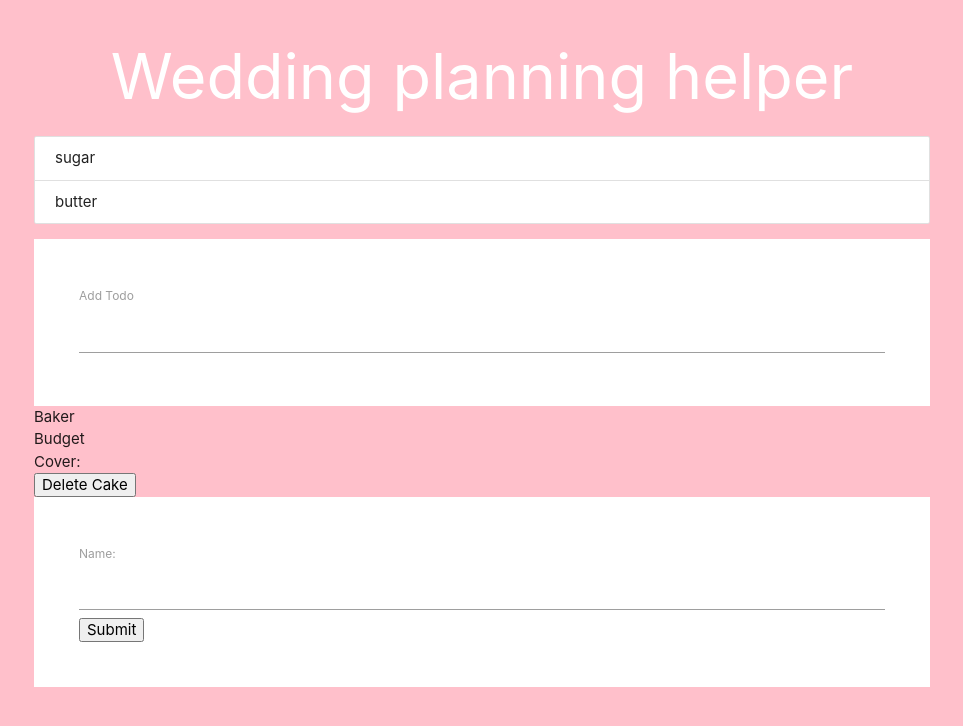
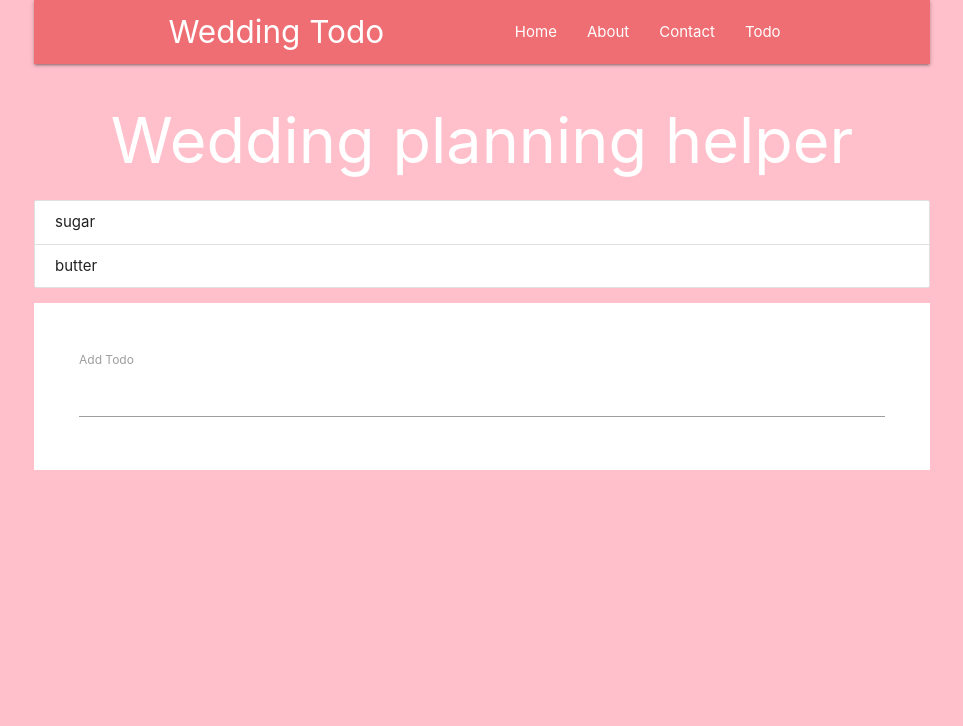
Before and after one commit to ch264/wedding_todo, a React (Create React App) app in the folder my-app/: page / in a window 1280 px wide. Shown: the top 726 px of the page, without its empty margins (158-1121 px from the left). Built offline with nearby package versions, Linux system fonts and the light colour scheme.

Commit message:
added navbar

```diff
--- a/my-app/src/App.js
+++ b/my-app/src/App.js
@@ -4,8 +4,13 @@ import React, { Component } from 'react';
 import Cake from './Cake';
 import AddItem from './addItem';
 
-import Todos from './Todos';
-import AddTodo from './addForm'
+import Todos from './components/Todos';
+import AddTodo from './components/addForm';
+
+import Home from './components/Home';
+import About from './components/About';
+import Contact from './components/Contact';
+import Navbar from './components/Navbar';
 
 
 class App extends Component {
@@ -69,13 +74,18 @@ class App extends Component {
   render() {
   return (
     <div className="App container">
+      <Navbar />
       <h1 className="center white-text">Wedding planning helper</h1>
       <Todos todos={this.state.todos} deleteTodo={this.deleteTodo} />
       <AddTodo addTodo={this.addTodo} />
 
+
+
+      {/* <AddItem addItemFunc={this.addItemFunc}/>
+
       {/* reference array and pass it down as props */}
-      <Cake deleteCake={ this.deleteCake } cake={ this.state.todos } />
-      <AddItem addItemFunc={this.addItemFunc}/>
+      {/* <Cake deleteCake={ this.deleteCake } cake={ this.state.todos } /> */}
+
     </div>
   );
   }
--- /dev/null
+++ b/my-app/src/components/About.js
@@ -0,0 +1,12 @@
+import React from 'react';
+
+const About = () => {
+	return (
+		<div className="container">
+			<h4 className="center">About</h4>
+			<p>Lorem ipsum dolor, sit amet consectetur adipisicing elit. Nisi, unde. Ea dolorum ipsam, nisi minus molestiae perferendis rerum soluta quibusdam quasi doloremque reprehenderit illum, provident magni velit saepe laboriosam eos.</p>
+		</div>
+	)
+}
+
+export default About
--- /dev/null
+++ b/my-app/src/components/Contact.js
@@ -0,0 +1,12 @@
+import React from 'react';
+
+const Contact = () => {
+	return (
+		<div className="container">
+			<h4 className="center">Contact</h4>
+			<p>Welcome to the Wedding Planning todo app. This app can help you organise your big day</p>
+		</div>
+	)
+}
+
+export default Contact
--- /dev/null
+++ b/my-app/src/components/Home.js
@@ -0,0 +1,12 @@
+import React from 'react';
+
+const Home = () => {
+	return (
+		<div className="container">
+			<h4 className="center">Home</h4>
+			<p>Welcome to the Wedding Planning todo app. This app can help you organise your big day</p>
+		</div>
+	)
+}
+
+export default Home
--- /dev/null
+++ b/my-app/src/components/Navbar.js
@@ -0,0 +1,21 @@
+import React from 'react'
+
+const Navbar = () => {
+	return (
+		// Materialize css classes
+		<nav className="nav-wrapper light-grey">
+			<div className="container">
+				<a className="brand-logo left">Wedding Todo</a>
+				<ul className="right">
+					<li><a href="/">Home</a></li>
+					<li><a href="/about">About</a></li>
+					<li><a href="/contact">Contact</a></li>
+					<li><a href="/todo">Todo</a></li>
+
+				</ul>
+			</div>
+		</nav>
+	)
+}
+
+export default Navbar
```
Also changed, not shown: my-app/src/components/Todos.js (renamed from my-app/src/Todos.js), my-app/src/components/addForm.js (renamed from my-app/src/addForm.js).
